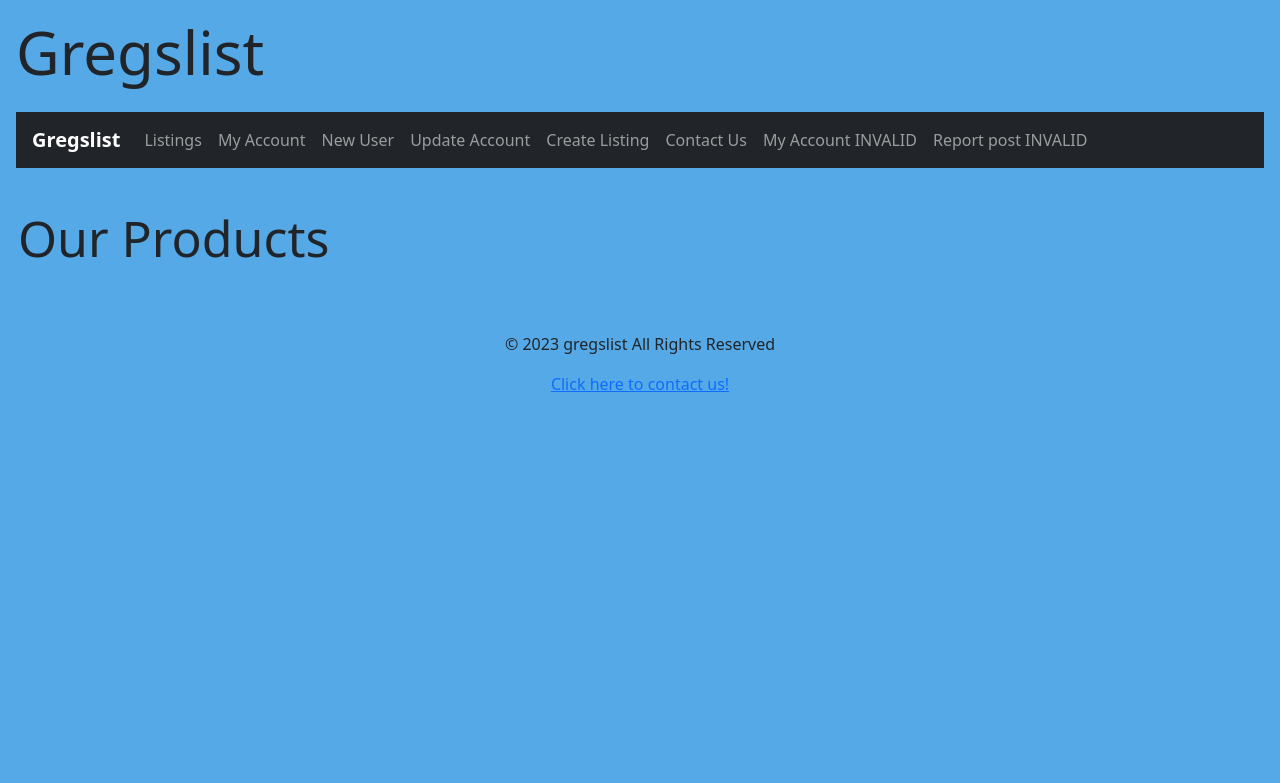
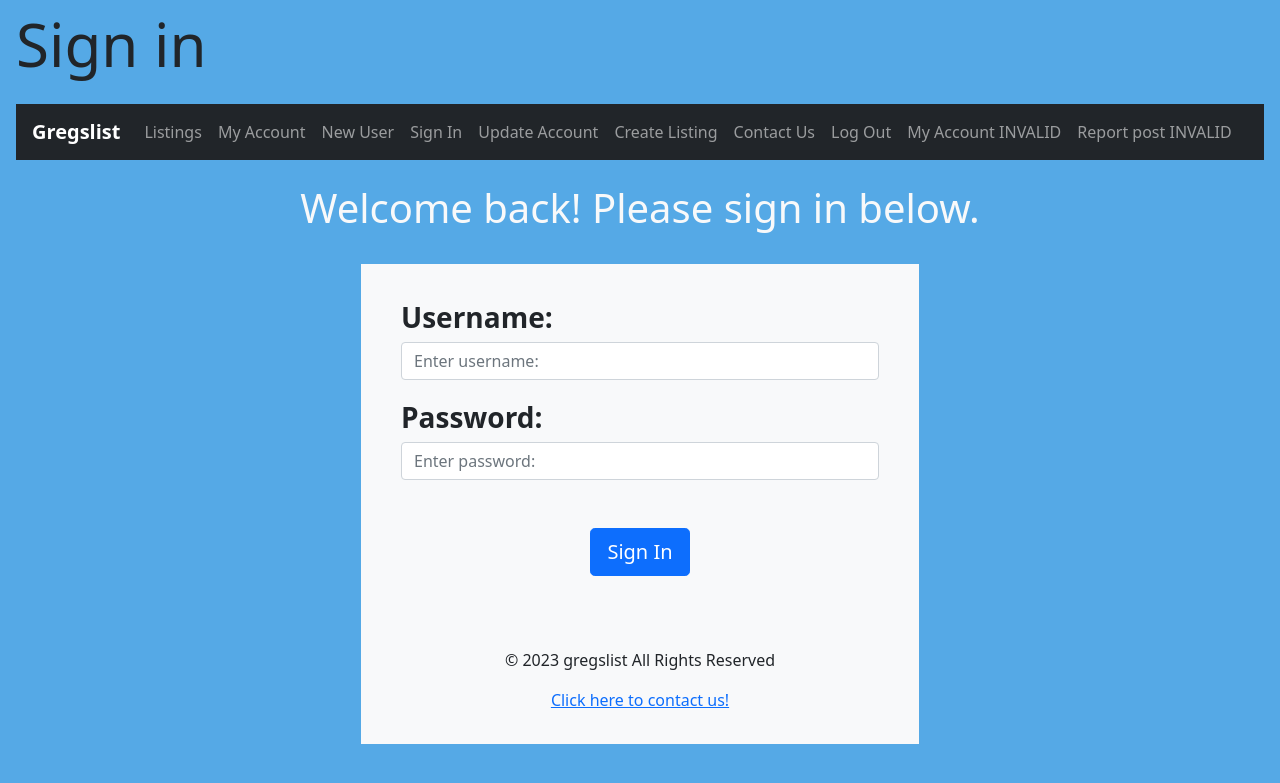
Before and after one commit to ajwild320/Project-Gregslist, a Flask app: page /sign_in in a window 1280 px wide. Shown: the top 783 px of the page. Run offline with Flask 3, Linux system fonts and the light colour scheme.

Commit message:
Commit of working user sessions

```diff
--- a/app.py
+++ b/app.py
@@ -1,17 +1,17 @@
-from flask import Flask, render_template, request, redirect, abort
+from flask import Flask, render_template, request, redirect, abort, session
 from datetime import datetime
 from flask_mail import Mail, Message
-from src.models import db, Item
+from src.models import db, Item,users
 from src.repositories.item_repository import item_repository_singleton
 from dotenv import load_dotenv
 from src.repositories.user_repository import user_repository_singleton
+from security import bcrypt
 import os
 load_dotenv()
 
 app = Flask(__name__)
-file = open("user.txt", "a")
 
-curr_user = -1
+
 
 #DB connection and setup
 db_user = os.getenv('DB_USER')
@@ -19,12 +19,12 @@ db_pass = os.getenv('DB_PASS')
 db_host = os.getenv('DB_HOST')
 db_port = os.getenv('DB_PORT')
 db_name = os.getenv('DBNAME')
-print(db_name)
+
 app.config['SQLALCHEMY_DATABASE_URI']\
       =  f'postgresql://{db_user}:{db_pass}@{db_host}:{db_port}/{db_name}'
-
+app.secret_key = os.getenv("SECRET_KEY")
 db.init_app(app)
-print("HERE")
+bcrypt.init_app(app)
 
 #Mail connection and setup
 app.config['MAIL_SERVER'] = 'smtp.gmail.com'
@@ -79,11 +79,8 @@ def my_account_invalid():
 #can use database to check if a user exists
 @app.get('/my_account')
 def my_account():
-    file = open("user.txt", "r")
-    curr_user = file.read()
-    file.close()
-    my_user = user_repository_singleton.get_user_by_id(curr_user)
 
+    user = session['user']
     hour = datetime.now().hour
     if hour < 11:
         time_of_day = "Morning"
@@ -91,27 +88,51 @@ def my_account():
         time_of_day = "Afternoon"
     else:
         time_of_day = "Evening"
-    print(curr_user)
-    print("MADE IT HERE")
 
-    first_name = my_user.first_name
-    first_name = first_name.title()
-    last_name = my_user.last_name
-    last_name = last_name.title()
-    username = my_user.username
-    password = my_user.user_password
-    email = my_user.user_email
-    return render_template('my_account.html', first_name = first_name, last_name = last_name, username = username, password = password, email = email, time_of_day = time_of_day)
+    # first_name = my_user.first_name
+    # first_name = first_name.title()
+    # last_name = my_user.last_name
+    # last_name = last_name.title()
+    # username = my_user.username
+    # password = my_user.user_password
+    # email = my_user.user_email
+    return render_template('my_account.html', user=user, time_of_day=time_of_day)
+    # return render_template('my_account.html', first_name = first_name, last_name = last_name, username = username, password = password, email = email, time_of_day = time_of_day)
 
 #TODO
 #fix the return once page is made
 @app.get('/sign_in')
+def to_sign_in_page():
+    if 'user' not in session:
+        return render_template('sign_in.html')
+    return redirect("/my_account")
+
+
+@app.post('/sign_in')
 def sign_in():
-    file = open("user.txt", "r")
-    curr_user = file.read()
-    file.close()
-    return render_template('home.html')
+    sign_in_user = str(request.form.get('username'))
+    sign_in_pass = str(request.form.get('user_pass'))
 
+    existing_user = users.query.filter_by(username = sign_in_user).first()
+
+    if not existing_user:
+        return redirect("/sign_in")
+
+    if not(bcrypt.check_password_hash(existing_user.user_password, sign_in_pass )):
+        return redirect("/sign_in")
+
+    session['user'] = {
+        'first_name' : users.query.filter_by(username = sign_in_user).first().first_name,
+        'last_name' : users.query.filter_by(username = sign_in_user).first().last_name,
+        'username': sign_in_user,
+        'email' : users.query.filter_by(username = sign_in_user).first().user_email
+    }
+
+    return redirect('/my_account')
+@app.get("/log_out")
+def logout():
+    del session['user']
+    return redirect("/")
 #TODO
 #once database is created, use the username to delete from database
 
@@ -175,12 +196,9 @@ def search_items_by_category():
 # create user signup page
 @app.get('/signup')
 def signup_page():
-    file = open("user.txt", "r")
-    curr_user = file.read()
-    file.close()
-    if curr_user != "":
-        return render_template('home.html')
-    return render_template('signup.html')
+    if 'user' not in session:
+        return render_template('signup.html')
+    return redirect("/my_account")
 
 @app.post('/signup')
 def signup_form():
@@ -190,23 +208,26 @@ def signup_form():
     new_user = str(request.form.get('username'))
     new_pass = str(request.form.get('user_pass'))
 
+    if not new_fname or not new_lname or not new_email or not new_user or not new_pass:
+        abort(400)
+
+    new_pass = bcrypt.generate_password_hash(new_pass).decode()
+
     #checks to make sure user does not already exist.
-    if not(user_repository_singleton.validate_user(new_user)):
-        print("Looks safe!")
-        curr_user = user_repository_singleton.add_user(new_fname, new_lname, new_user, new_pass, new_email).user_id
-        file = open("user.txt", "a")
-        file.seek(0)
-        file.truncate()
-        file.write(str(curr_user))
-        file.close()
-        user_repository_singleton.change_email( curr_user, "qwertyuiop", new_user, new_pass)
+    existing_user = users.query.filter_by(username = new_user).first()
+    if existing_user:
+        return redirect("/signup")
 
-        return redirect('/my_account')
-    else:
-        file = open("user.txt", "r")
-        curr_user = file.read()
-        file.close()
-        return redirect('/sign_in')
+    user_repository_singleton.add_user(new_fname, new_lname, new_user, new_pass, new_email)
+
+
+    session['user'] = {
+        'first_name' : new_fname,
+        'last_name' : new_lname,
+        'username': new_user,
+        'email' : new_email
+    }
+    return redirect('/my_account')
 
 # create update user page
 @app.get('/update_account')
--- a/requirements.txt
+++ b/requirements.txt
@@ -1,10 +1,12 @@
 attrs==22.2.0
+bcrypt==4.0.1
 blinker==1.5
 certifi==2022.12.7
 charset-normalizer==3.1.0
 click==8.1.3
 colorama==0.4.6
 Flask==2.2.3
+Flask-Bcrypt==1.0.1
 Flask-Mail==0.9.1
 Flask-SQLAlchemy==3.0.3
 greenlet==2.0.2
--- /dev/null
+++ b/security.py
@@ -0,0 +1,3 @@
+from flask_bcrypt import Bcrypt
+
+bcrypt = Bcrypt()
--- a/templates/_layout.html
+++ b/templates/_layout.html
@@ -29,6 +29,9 @@
             <a class="nav-link" href="/signup">New User</a>
           </li>
           <li class="nav-item">
+            <a class="nav-link" href="/sign_in">Sign In</a>
+          </li>
+          <li class="nav-item">
             <a class="nav-link" href="/update_account">Update Account</a>
           </li>
           <li class="nav-item">
@@ -36,6 +39,9 @@
           </li>
           <li class="nav-item">
             <a class="nav-link" href="/contact_us">Contact Us</a>
+          </li>
+          <li class="nav-item">
+            <a class="nav-link" href="/log_out">Log Out</a>
           </li>
 
 
--- /dev/null
+++ b/templates/sign_in.html
@@ -0,0 +1,31 @@
+{% extends '_layout.html' %}
+
+{% block title %}
+Home page
+{% endblock %}
+{% block content %}
+<div class="mt-2 mb-4  mx-3">
+    <h1 style="font-size: 60px;">Sign in</h1>
+</div>
+{% endblock %}
+
+{% block body %}
+
+<h1 style="padding-bottom: 1rem;" class="text-center text-light fs-1">Welcome back! Please sign in below.</h1>
+<div class="bg-light w-50 mx-auto p-3 mt-3 mb-5">
+    <form method="post" action="/sign_in">
+        <div class="px-4">
+            <div class="form-group">
+            <div class="form-group">
+                <label for="formGroupExampleInput" class="mt-3 fs-3 fw-bold">Username:</label>
+                <input type="text" class="form-control mt-1" id="formGroupExampleInput" name="username" placeholder="Enter username:">
+            </div>
+            <div class="form-group">
+                <label for="formGroupExampleInput" class="mt-3 fs-3 fw-bold">Password:</label>
+                <input type="text" class="form-control mt-1" id="formGroupExampleInput" name="user_pass" placeholder="Enter password:">
+            </div>
+        </div>
+        <div class="text-center"><button type="submit" class="btn btn-lg btn-primary mt-5 mb-4" id="button">Sign In</button></div>
+    </form>
+</div>
+{% endblock %}
--- a/users_schema.sql
+++ b/users_schema.sql
@@ -1,14 +1,8 @@
 CREATE TABLE users (
-    user_id SERIAL       NOT NULL,
     first_name    VARCHAR(255) NOT NULL,
     last_name VARCHAR(255) NOT NULL,
-    username VARCHAR(255) NOT NULL,
+    username VARCHAR(255) NOT NULL UNIQUE,
     user_password VARCHAR(255) NOT NULL,
-    user_email VARCHAR(255) NOT NULL,
-<<<<<<< HEAD
-    is_active BOOLEAN default false,
+    user_email VARCHAR(255) NOT NULL UNIQUE,
     PRIMARY KEY (user_id)
-=======
-    PRIMARY KEY (username)
->>>>>>> 19c1801fd5049c626a0e3140b75f6e22c20e6a36
 );
```
Also changed, not shown: templates/my_account.html (+4 -7 lines), user.txt (added), 2 other files.
